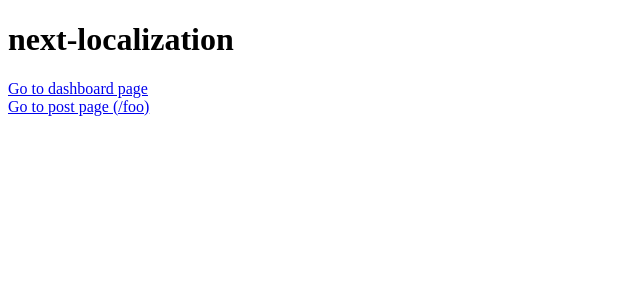
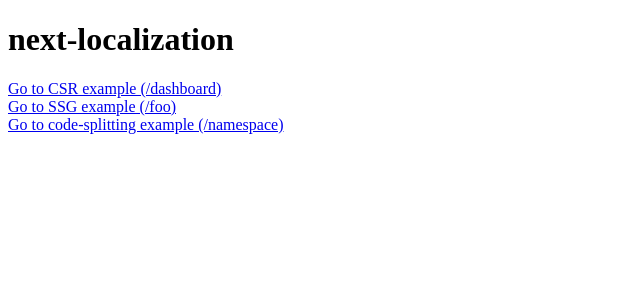
Before and after one commit to StarpTech/next-localization, a Next.js app in the folder example/: page / in a window 1280 px wide. Shown: the top 300 px of the page, without its empty margins (0-640 px from the left). Built offline with nearby package versions, Linux system fonts and the light colour scheme; what next-localization would draw is missing.

Commit message:
improve example

```diff
--- a/example/pages/index.js
+++ b/example/pages/index.js
@@ -6,12 +6,17 @@ const HomePage = () => {
             <h1>next-localization</h1>
             <div>
                 <Link href="/dashboard">
-                    <a>Go to dashboard page</a>
+                    <a>Go to CSR example (/dashboard)</a>
                 </Link>
             </div>
             <div>
                 <Link href="/foo">
-                    <a>Go to post page (/foo)</a>
+                    <a>Go to SSG example (/foo)</a>
+                </Link>
+            </div>
+            <div>
+                <Link href="/namespace">
+                    <a>Go to code-splitting example (/namespace)</a>
                 </Link>
             </div>
         </div>
```
Also changed, not shown: 1 other file (tests, documents, lock files or other folders).
